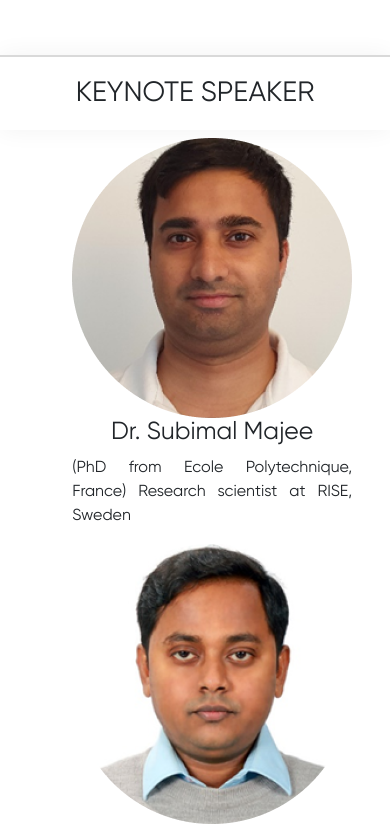
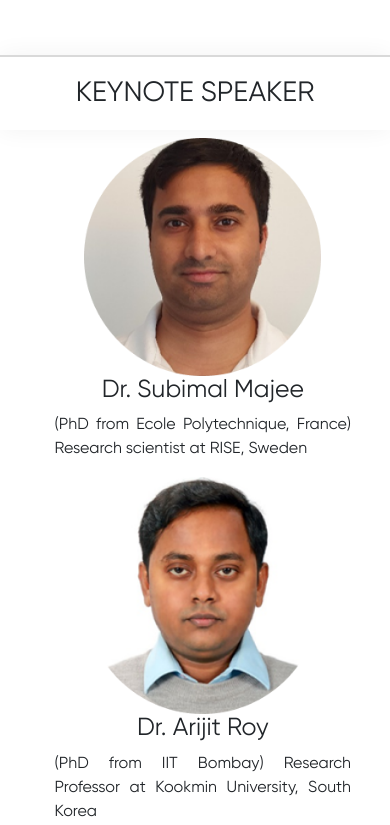
Before and after one commit to saksham-tiwari/ece, a React (Create React App) app: page /#/ in a window 390 px wide. Before the commit this address led to /#/registration. Shown: the part 8520-9345 px from the top of the page. Built offline with nearby package versions, Linux system fonts and the light colour scheme.

Commit message:
Fixed responsiveness in images and footer

```diff
--- a/src/Footer.jsx
+++ b/src/Footer.jsx
@@ -23,7 +23,7 @@ const Footer = () => {
 
           </div>
           <hr></hr>
-          <p>Designed & Developed by: <a href="https://silive.in/" target="_blank"><img src={silogo} style={{position:"relative", top:"8px"}} alt="SI LOGO"/> SOFTWARE INCUBATOR</a></p>
+          <p style={{textAlign:"center"}} className='softInc'>Designed & Developed by: <a href="https://silive.in/" target="_blank" className='softInc'><img src={silogo}  alt="SI LOGO"/> SOFTWARE INCUBATOR</a></p>
         </div>
     </>
   )
--- a/src/index.css
+++ b/src/index.css
@@ -327,8 +327,8 @@ code {
   top: 10px;
 }
 .imgframe{
-  width: 70%;
-  margin-left: 15%;
+  width: 80%;
+  margin-left: 10%;
   display: flex;
   align-content: center;
   justify-content: space-evenly;
@@ -445,11 +445,30 @@ td{
   width: 50%;
 }
 
+@media only screen and (max-width:1874px){
+  .imgframe>div {
+    width: 250px;
+  }
+}
+@media only screen and (max-width:1563px){
+  .imgframe>div{
+    width: 450px;
+  }
+}
+
+@media only screen and (max-width:1324px){
+  .imgframe>div {
+    width: 300px;
+  }
+}
+
 @media only screen and (max-width:972px){
   .navbar1, .navfix{
     height: 80px;
   }
 }
+
+
 
 
 @media only screen and (max-width:700px){
@@ -502,6 +521,9 @@ td{
   .footer1>h1{
     font-size: 24px;
   }
+  .imgframe img{
+    width: 80%;
+  }
 }
 
 @media only screen and (max-width:520px){
@@ -546,11 +568,26 @@ td{
     font-size: 32px;
   }
 }
+
+/* @media only screen and (max-width:365px){
+  .hamburger1{
+    margin-top: 0px;
+  }
+} */
+
+@media only screen and (max-width:363px){
+
+  .hamburger1{
+    margin-top: -175px;
+  }
+  .softInc{
+    font-size: 10px;
+  }
+}
+
+
 @media only screen and (max-width:359.9px){
   .hamburger1{
     margin-top: -175px;
   }
-  .hamMenu1{
-    margin-top: -140px;
-  }
 }
```
